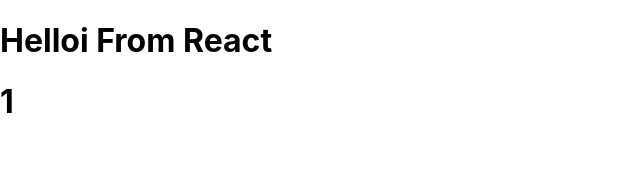
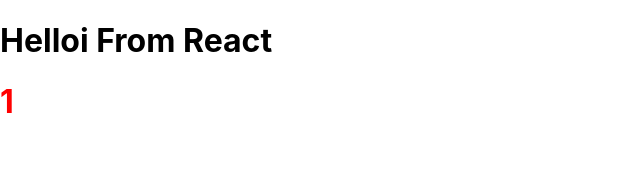
Before and after one commit to p4nduxcv/task-tracker, a React (Create React App) app: page / in a window 1280 px wide. Shown: the top 172 px of the page, without its empty margins (0-640 px from the left). Built offline with nearby package versions, Linux system fonts and the light colour scheme.

Commit message:
feat: :rocket: CSS in JS

```diff
--- a/src/components/Header.js
+++ b/src/components/Header.js
@@ -4,7 +4,7 @@
 const Header = ({ title }) => {
   return (
     <hearder>
-      <h1> {title}</h1>
+      <h1 style={headerStyling}> {title}</h1>
     </hearder>
   );
 };
@@ -19,4 +19,8 @@
   title: PropTypes.string.isRequired,
 };
 
+//styling objects JS
+const headerStyling = {
+  color: "red",
+};
 export default Header;
```
